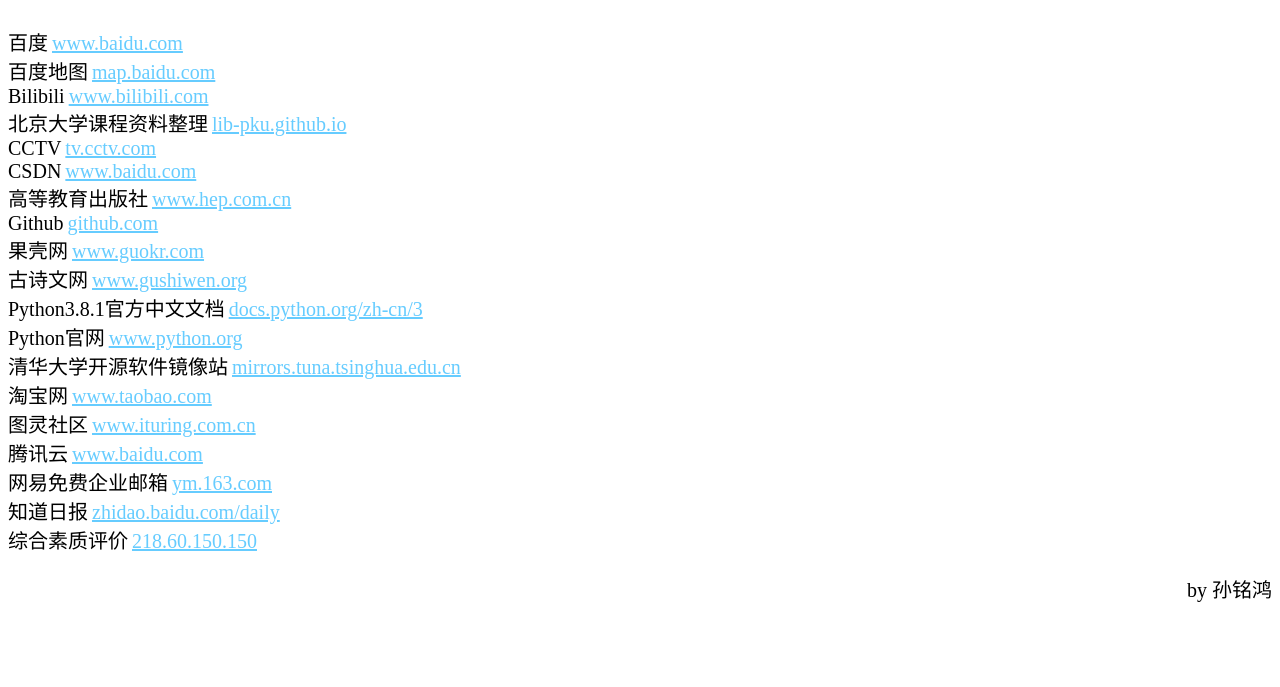
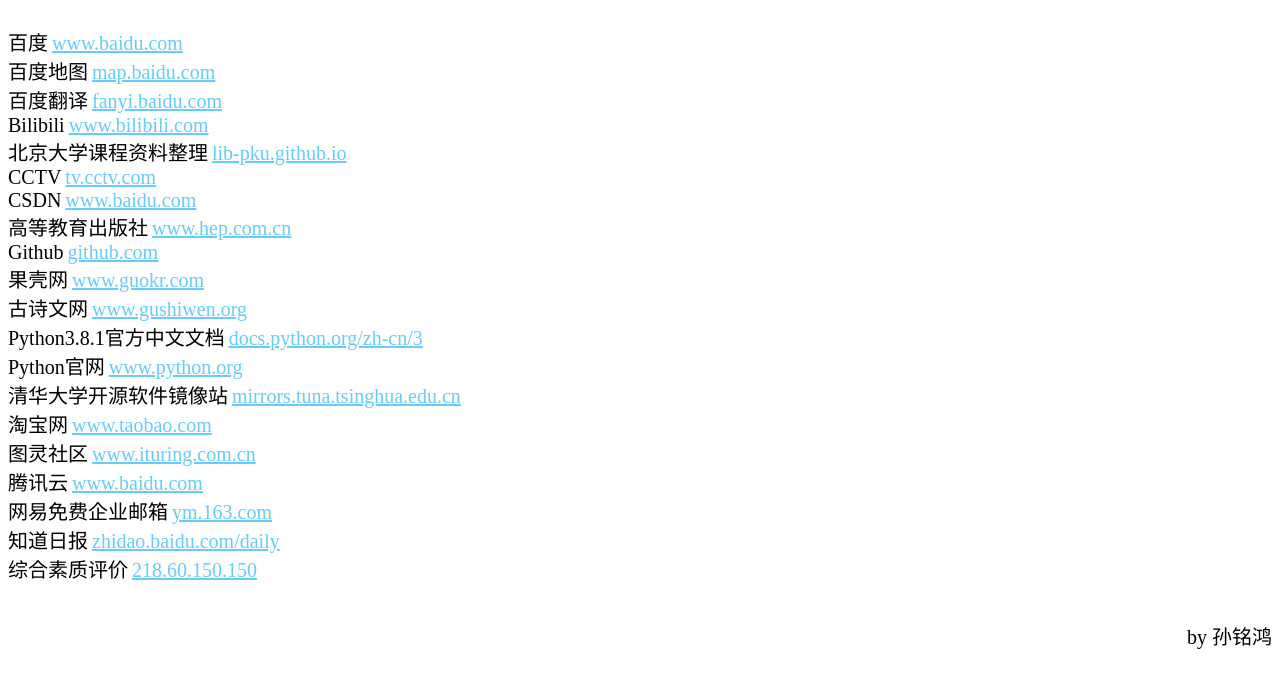
Before and after one commit to ClF3/Interlinkages, a plain HTML site: page index.html in a window 1280 px wide. Shown: the part 55-742 px from the top of the page. Drawn offline with Linux system fonts and the light colour scheme.

Commit message:
Update index.html

```diff
--- a/index.html
+++ b/index.html
@@ -11,6 +11,8 @@
     <a href="https://www.baidu.com/" target="_blank" style="font-size:20px;color:#66ccff">www.baidu.com</a>
     <br><a style="font-size:20px">百度地图</a>
     <a href="https://map.baidu.com/" target="_blank" style="font-size:20px;color:#66ccff">map.baidu.com</a>
+    <br><a style="font-size:20px">百度翻译</a>
+    <a href="https://fanyi.baidu.com/" target="_blank" style="font-size:20px;color:#66ccff">fanyi.baidu.com</a>
     <br><a style="font-size:20px">Bilibili</a>
     <a href="https://www.bilibili.com/" target="_blank" style="font-size:20px;color:#66ccff">www.bilibili.com</a>
     <br><a style="font-size:20px">北京大学课程资料整理</a>
@@ -54,7 +56,7 @@
     <a href="https://zhidao.baidu.com/daily" target="_blank" style="font-size: 20px; color:#66ccff">zhidao.baidu.com/daily</a>
     <br><a style="font-size:20px">综合素质评价</a>
     <a href="http://218.60.150.150/" target="_blank" style="font-size:20px;color:#66ccff">218.60.150.150</a>
-    <br>
+    <br><br>
     <p style="text-align:right;font-size:20px">by 孙铭鸿</p>
 
 </body>
```
